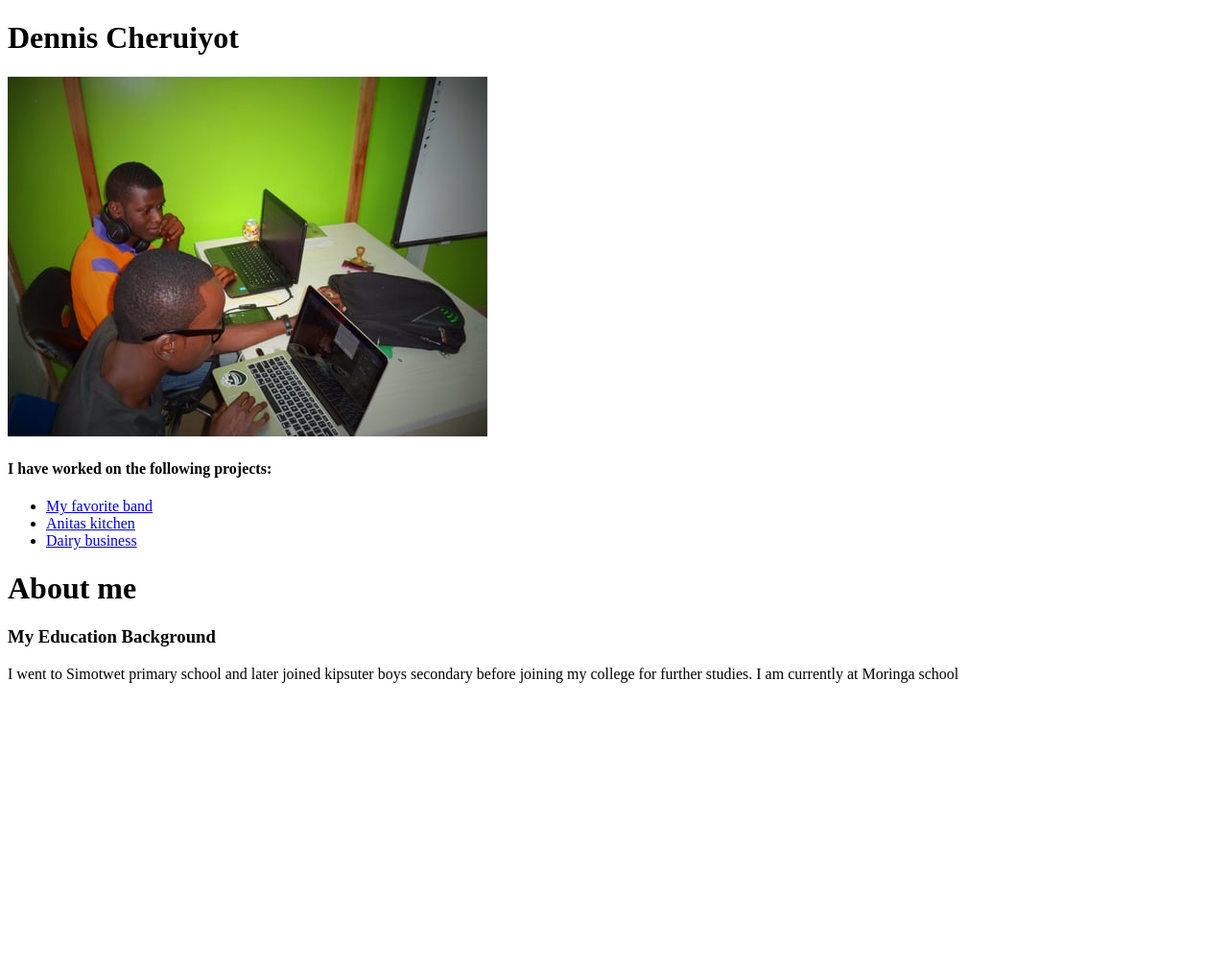
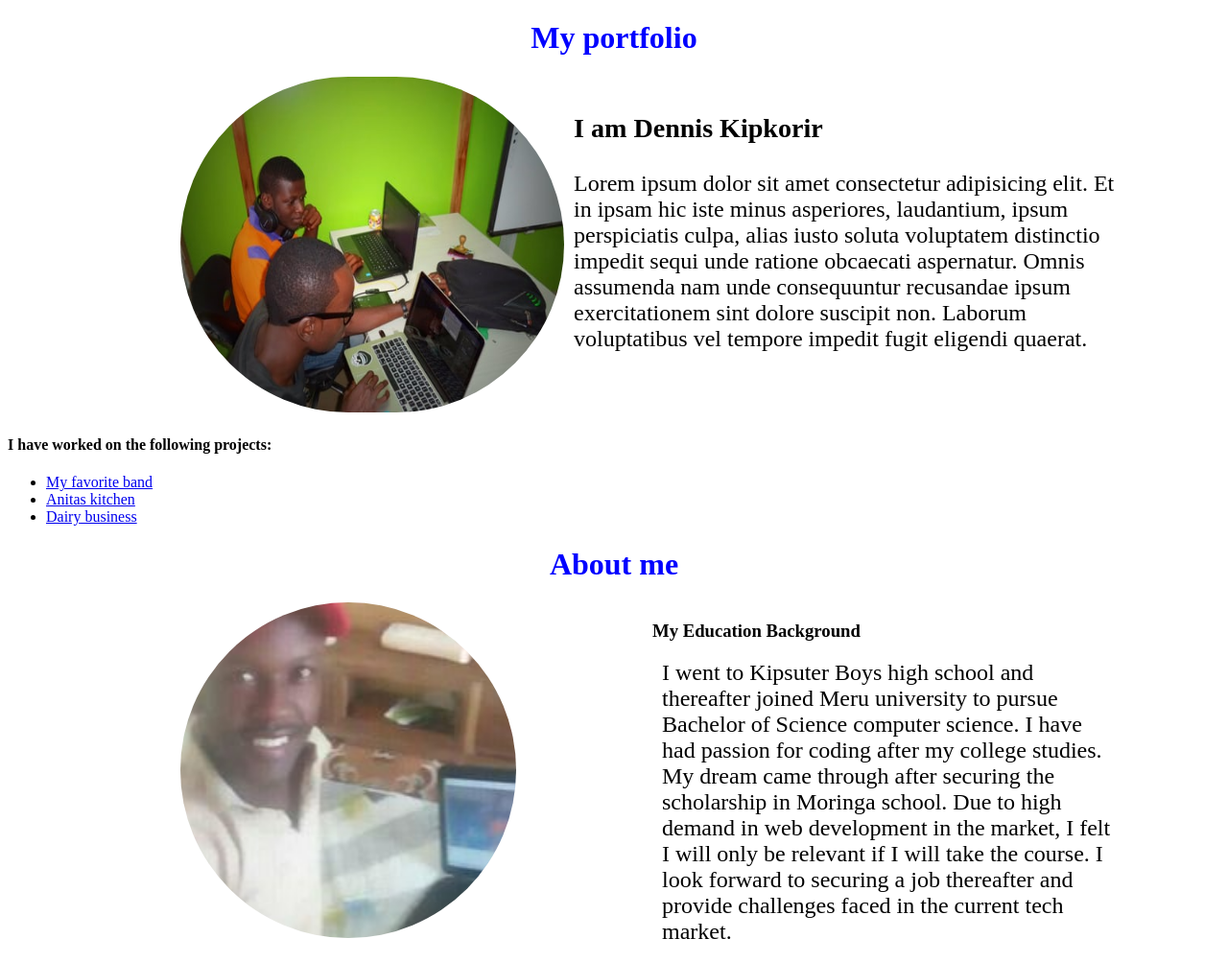
Before and after one commit to cheruden/my_portfolio, a plain HTML site: page index.html in a window 1280 px wide. Shown: the whole page at 96% size. Before the commit the page ends 800 px from the top, so only its background shows below. Drawn offline with Linux system fonts and the light colour scheme.

Commit message:
add h1, p, and images to my index.html and add some style in style.css

```diff
--- a/index.html
+++ b/index.html
@@ -8,8 +8,12 @@
     <link rel="stylesheet" type="text/css" href="style.css">
 </head>
 <body>
-   <h1>Dennis Cheruiyot</h1>
-   <img src="./images/pija.jpeg" alt="Myself">
+   <h1>My portfolio</h1>
+   <div class="name">
+   <div class="onery"><img src="./images/pija.jpeg" width="400px" height="350px" alt="Mine"></div>
+  <div class="oner"> <h3> I am Dennis Kipkorir</h3>
+   <p>Lorem ipsum dolor sit amet consectetur adipisicing elit. Et in ipsam hic iste minus asperiores, laudantium, ipsum perspiciatis culpa, alias iusto soluta voluptatem distinctio impedit sequi unde ratione obcaecati aspernatur. Omnis assumenda nam unde consequuntur recusandae ipsum exercitationem sint dolore suscipit non. Laborum voluptatibus vel tempore impedit fugit eligendi quaerat.</p></div>
+   </div>
    <h4>I have worked on the following projects:</h4>
    <ul>
        <li><a href="https://cheruden.github.io/My-favourite-band/"> My favorite band </a></li>
@@ -17,7 +21,10 @@
        <li><a href="https://cheruden.github.io/Dairy_business/"> Dairy business </a></li>
    </ul>
    <h1>About me</h1>
-   <h3>My Education Background</h3>
-   <p>I went to Simotwet primary school and later joined kipsuter boys secondary before joining my college for further studies. I am currently at Moringa school</p>
+   <div class="box">
+   <div class="one"><img src="./images/mine2.jpg" width="350px" alt="Myself"></div>
+   <div class="two"><h3>My Education Background</h3>
+   <p>I went to Kipsuter Boys high school and thereafter joined Meru university to pursue Bachelor of Science computer science. I have had passion for coding after my college studies. My dream came through after securing the scholarship in Moringa school. Due to high demand in web development in the market, I felt I will only be relevant if I will take the course. I look forward to securing a job thereafter and provide challenges faced in the current tech market.</p></div>
+    </div>
 </body>
 </html>
--- a/style.css
+++ b/style.css
@@ -0,0 +1,48 @@
+h1{
+    color: blue;
+    font-family: 'Times New Roman', Times, serif;
+    text-align: center;
+}
+.name{
+    display: flex;
+    flex-direction: row;
+    margin: auto;
+}
+.onery{
+    padding-left: 180px;
+}
+.name img{
+    border-radius: 180px;
+}
+
+.oner{
+    padding-right: 100px;
+}
+.name .oner{
+    font-size: 24px;
+    margin: 10px;
+}
+.box img{
+    border-radius: 180px;
+}
+.box{
+    display: flex;
+    flex-direction: row;
+    margin: auto;
+}
+.box p{
+    font-size: 24px;
+    margin: 10px;
+}
+.one {
+    flex: 1 1 0;
+    padding-left: 180px;
+}
+
+.two {
+    flex: 1 1 0;
+    padding-right: 100px;
+}
+.box .one .two{
+    margin: 10px;
+}
```
Also changed, not shown: images/mine2.jpg (added).
